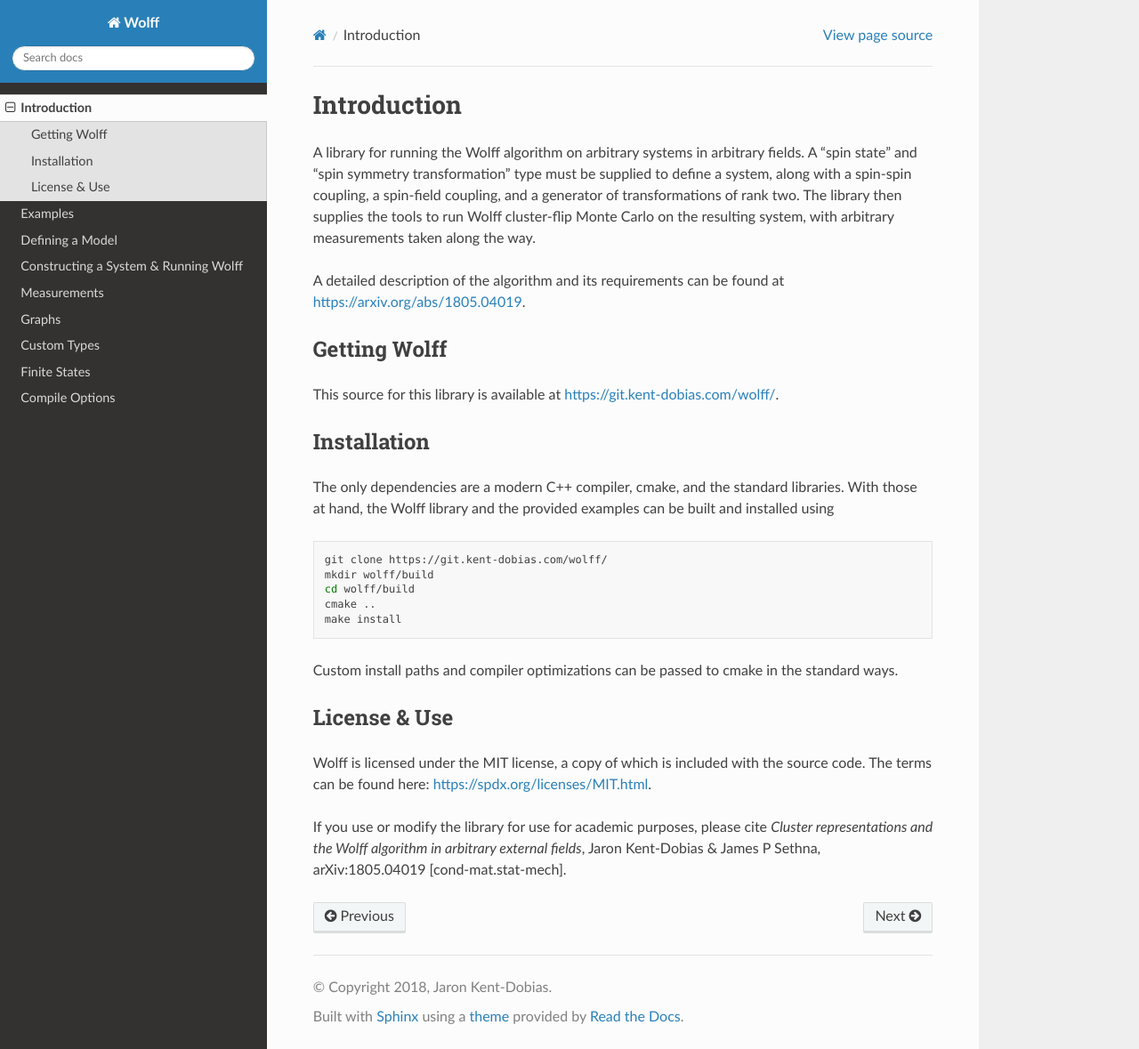
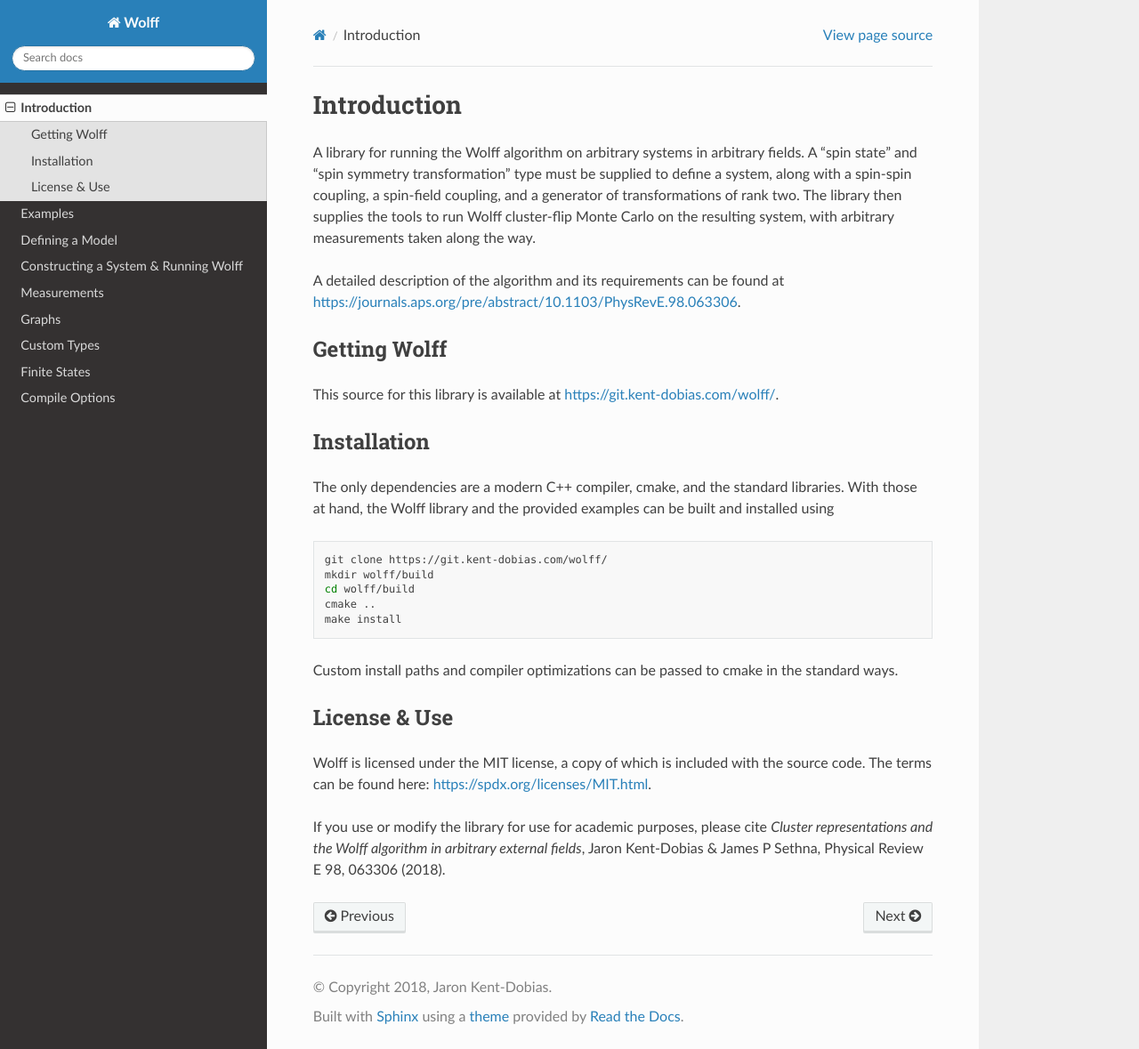
Before and after one commit to mihailescum/wolff, a Sphinx documentation site: the page built from doc/introduction.rst, in a window 1280 px wide and 1179 px high. Shown: the whole window at 89% size. Built offline with Sphinx 7.4.7 and the Read the Docs theme 2.0.0, drawn with Linux system fonts in a browser that asks for light colours.

Commit message:
changed citation reference to PRE

```diff
--- a/doc/introduction.rst
+++ b/doc/introduction.rst
@@ -10,7 +10,7 @@ and a generator of transformations of rank two. The library then supplies the
 tools to run Wolff cluster-flip Monte Carlo on the resulting system, with
 arbitrary measurements taken along the way.
 
-A detailed description of the algorithm and its requirements can be found at https://arxiv.org/abs/1805.04019.
+A detailed description of the algorithm and its requirements can be found at https://journals.aps.org/pre/abstract/10.1103/PhysRevE.98.063306.
 
 Getting Wolff
 =============
@@ -37,4 +37,4 @@ License & Use
 
 Wolff is licensed under the MIT license, a copy of which is included with the source code. The terms can be found here: https://spdx.org/licenses/MIT.html.
 
-If you use or modify the library for use for academic purposes, please cite *Cluster representations and the Wolff algorithm in arbitrary external fields*, Jaron Kent-Dobias & James P Sethna, arXiv:1805.04019 [cond-mat.stat-mech].
+If you use or modify the library for use for academic purposes, please cite *Cluster representations and the Wolff algorithm in arbitrary external fields*, Jaron Kent-Dobias & James P Sethna, Physical Review E 98, 063306 (2018).
```
